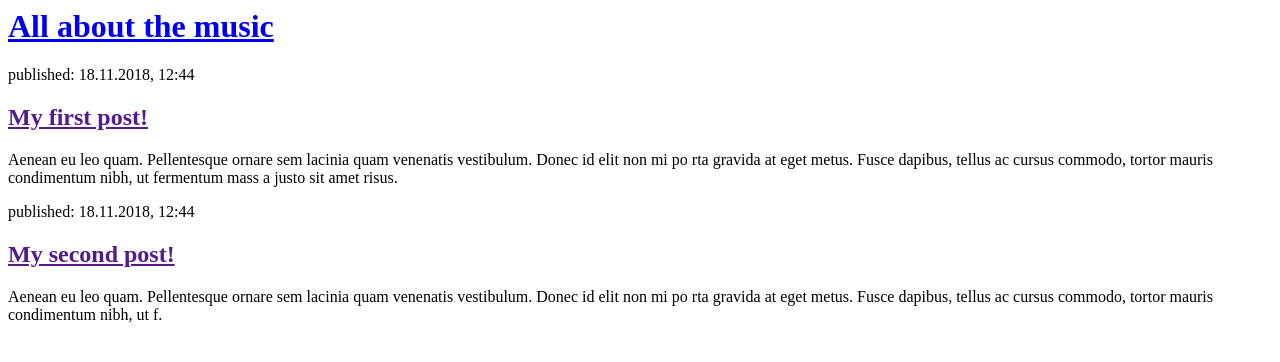
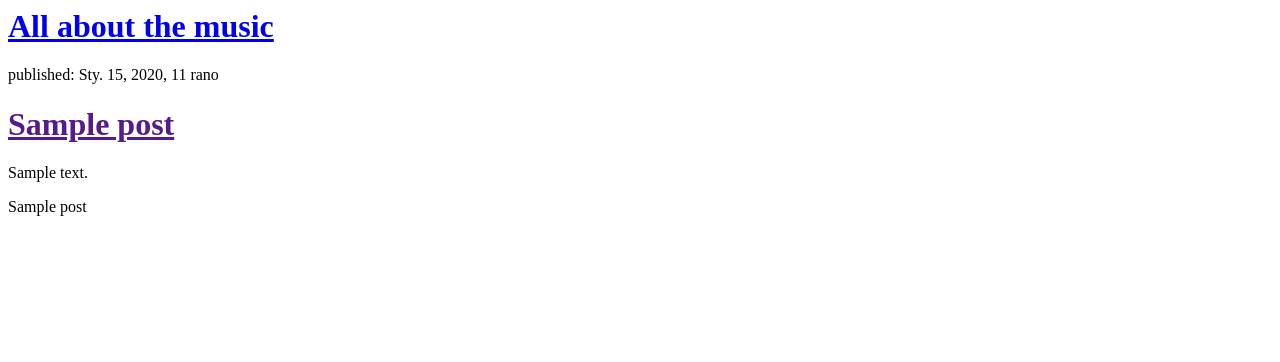
Before and after one commit to lilvalentina/my-first-blog, a Django app: template blog/templates/blog/post_list.html in a window 1280 px wide. Shown: the top 362 px of the page. Run offline with Django 3.2, Linux system fonts and the light colour scheme; the template is opened without the code that fills it: values that come from a table or form of the project are taken from there, others are empty; tables that the repository leaves empty hold one stand-in row (values such as "Sample post").

Commit message:
Modified templates to disply posts from database

```diff
--- a/blog/models.py
+++ b/blog/models.py
@@ -1,16 +1,15 @@
 from django.db import models
 from django.utils import timezone
-
 class Post(models.Model):
 	author = models.ForeignKey('auth.User', on_delete=models.CASCADE)
 	title = models.CharField(max_length=200)
 	text = models.TextField()
-	classreated_date = models.DateTimeField(
+	created_date = models.DateTimeField(
 		default=timezone.now)
-published_date = models.DateTimeField(
+	published_date = models.DateTimeField(
 		blank=True, null=True)
-def publish(self):
-	self.published_date = timezone.now()
-	self.save()
-def __str__(self):
-	return self.title
+	def publish(self):
+		self.published_date = timezone.now()
+		self.save()
+	def __str__(self):
+		return self.title
--- a/blog/templates/blog/post_list.html
+++ b/blog/templates/blog/post_list.html
@@ -7,19 +7,15 @@
 		<h1><a href="/">All about the music</a></h1>
 	</div>
 
-	<div>
-		<p>published: 18.11.2018, 12:44</p>
-		<h2><a href="">My first post!</a></h2>
-		<p>Aenean eu leo quam. Pellentesque ornare sem lacinia quam venenatis vestibulum. Donec id elit non mi po
-rta gravida at eget metus. Fusce dapibus, tellus ac cursus commodo, tortor mauris condimentum nibh, ut fermentum mass
-a justo sit amet risus.</p>
-	</div>
+	{% for post in posts %}
+		<div>
+			<p>published: {{ post.published_date }}</p>
+			<h1><a href="">{{ post.title }}</a></h1>
+			<p>{{ post.text|linebreaksbr }}</p></p>
+		</div>
+		{{ post }}
+	{% endfor %}
 
-	<div>
-		<p>published: 18.11.2018, 12:44</p>
-		<h2><a href="">My second post!</a></h2>
-		<p>Aenean eu leo quam. Pellentesque ornare sem lacinia quam venenatis vestibulum. Donec id elit non mi po
-rta gravida at eget metus. Fusce dapibus, tellus ac cursus commodo, tortor mauris condimentum nibh, ut f.</p>
-	</div>
+
 </body>
 </html>
--- a/blog/views.py
+++ b/blog/views.py
@@ -1,4 +1,8 @@
 from django.shortcuts import render
+from django.utils import timezone
+from .models import Post
+
 
 def post_list(request):
-	return render(request, 'blog/post_list.html', {})
+	posts = Post.objects.filter(published_date__lte=timezone.now()).order_by('published_date')
+	return render(request, 'blog/post_list.html', {'posts': posts})
```
Also changed, not shown: blog/migrations/0002_auto_20181118_1449.py (added).
